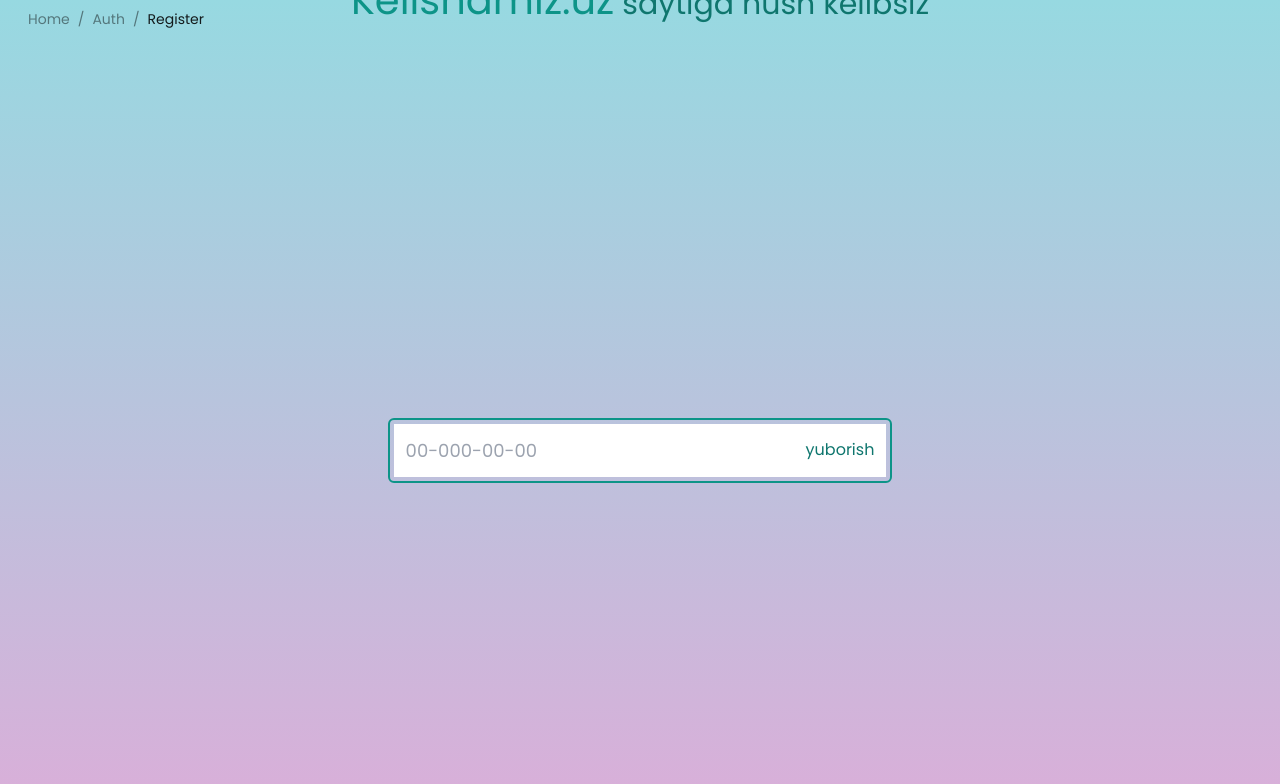
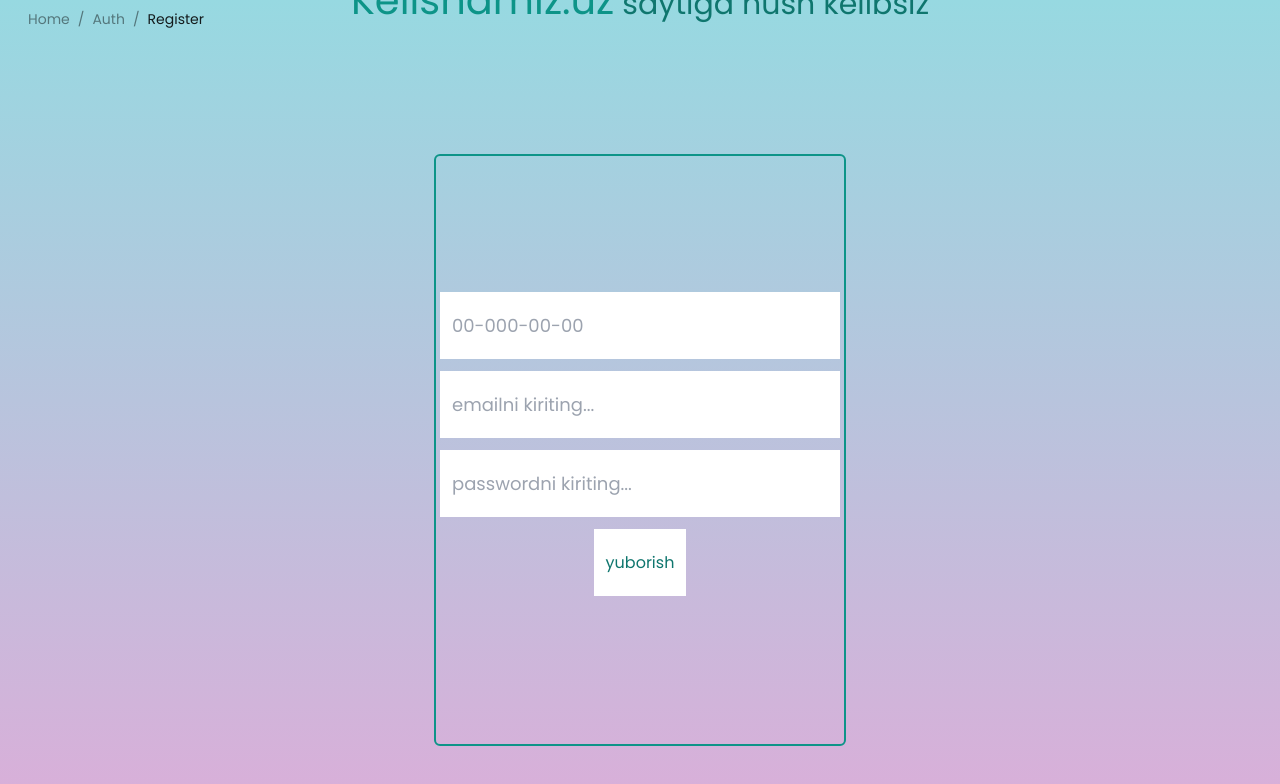
Before and after one commit to baxtiyorWeb/market, a React (Vite) app: page /auth/register in a window 1280 px wide. Shown: the top 784 px of the page. Built offline with nearby package versions, Linux system fonts and the light colour scheme.

Commit message:
kelishamiz updated sign in

```diff
--- a/package.json
+++ b/package.json
@@ -12,6 +12,7 @@
   "dependencies": {
     "@headlessui/react": "^1.7.17",
     "@hookform/resolvers": "^3.3.4",
+    "@tanstack/react-query": "^5.20.5",
     "antd": "^5.12.8",
     "axios": "^1.6.4",
     "json-server": "^1.0.0-alpha.19",
@@ -22,6 +23,7 @@
     "react-icons": "^4.12.0",
     "react-lazy-load-image-component": "^1.6.0",
     "react-number-format": "^5.3.1",
+    "react-query": "^3.39.3",
     "react-responsive-carousel": "^3.2.23",
     "react-router-dom": "^6.21.1",
     "react-select": "^5.8.0",
--- a/src/main.jsx
+++ b/src/main.jsx
@@ -1,13 +1,16 @@
 import React from "react";
 import ReactDOM from "react-dom/client";
+import { QueryClient, QueryClientProvider } from "react-query";
 import { BrowserRouter } from "react-router-dom";
 import App from "./App.jsx";
 import "./index.css";
-
+const queryClient = new QueryClient();
 ReactDOM.createRoot(document.getElementById("root")).render(
   <React.StrictMode>
     <BrowserRouter>
-      <App />
+      <QueryClientProvider client={queryClient}>
+        <App />
+      </QueryClientProvider>
     </BrowserRouter>
   </React.StrictMode>,
 );
--- a/src/pages/AddProduct.jsx
+++ b/src/pages/AddProduct.jsx
@@ -1,4 +1,5 @@
 import { useSearchParams } from "react-router-dom";
+import Accessories from "../product/components/Accessories";
 import Motorcycle from "../product/components/Motorcycle";
 import TrackComponent from "../product/components/TrackComponent";
 import LightCar from "../product/components/lightCar";
@@ -17,6 +18,9 @@ export default function AddProduct() {
         {searchParamValue.get("q") === "Motosikl va mototexnika" && (
           <Motorcycle />
         )}
+        {searchParamValue.get("q") === "Ehtiyot qismlar va aksesurarlar" && (
+          <Accessories />
+        )}
       </div>
     </>
   );
--- /dev/null
+++ b/src/product/components/Accessories.jsx
@@ -0,0 +1,45 @@
+import React from "react";
+import { Span } from "../../ui/Span";
+import { Div } from "../../ui/div/div";
+import Selection from "../../ui/selection/Selection";
+
+export default function Accessories() {
+  const location = [
+    {
+      value: "qumqurg'on",
+      label: "qumqurg'on",
+    },
+    {
+      value: "termiz",
+      label: "termiz",
+    },
+  ];
+  const tech = [
+    {
+      value: "ehtiyot qismlar",
+      label: "ehtiyot qismlar",
+    },
+    {
+      value: "",
+    },
+  ];
+
+  return (
+    <div>
+      <div className="flex items-center justify-between">
+        <Div className={"w-[334px]"}>
+          <Span>Hudud</Span>
+          <Selection option={location} placeholder={"huduni kiriting"} />
+        </Div>
+        <Div className={"w-[334px]"}>
+          <Span>Texnikani tanlang</Span>
+          <Selection option={location} placeholder={"Texnikani tanlang"} />
+        </Div>
+        <Div className={"w-[334px]"}>
+          <Span>Hudud</Span>
+          <Selection option={location} />
+        </Div>
+      </div>
+    </div>
+  );
+}
--- a/src/product/components/TrackComponent.jsx
+++ b/src/product/components/TrackComponent.jsx
@@ -1,15 +1,13 @@
-import React, { useState } from "react";
+import React from "react";
 import CheckBox from "../../ui/CheckBox.jsx";
 import { FileUpload } from "../../ui/FileUpload.jsx";
 import { Span } from "../../ui/Span.jsx";
 import SwitchedMode from "../../ui/SwitchedMode.jsx";
-import Action from "../../ui/actions/Action.jsx";
 import { Div } from "../../ui/div/div.jsx";
 import Input from "../../ui/input/Input.jsx";
 import { TextArea } from "../../ui/input/TextArea.jsx";
 
 const TrackComponent = () => {
-  const [fileList, setFileList] = useState("");
   return (
     <div>
       <div className="flex items-center justify-between">
@@ -21,7 +19,7 @@ const TrackComponent = () => {
             type="text"
             className="focus:border-[1px_solid_rgb(59 130 246)] mt-2 h-[50px] w-[334px] shrink-0 rounded-[5px] border border-[#E2E2E2] bg-[#FAFAFA] p-3 font-poppins text-[16px] outline-none "
             placeholder="markasini kiriting "
-            onChange={(e) => handleInputChange(input.id, e.target.value)}
+            onChange={(e) => setState({ ...state, name: e.target.value })}
           />
         </div>
         <div className="mb-10 w-[334px]">
@@ -32,7 +30,7 @@ const TrackComponent = () => {
             type="text"
             className="mt-2 h-[50px] w-[334px] shrink-0 rounded-[10px] border border-[#E2E2E2] bg-[#FAFAFA] p-3 font-poppins text-[16px] outline-none"
             placeholder="masalan 1 yoki 2"
-            onChange={(e) => handleInputChange(input.id, e.target.value)}
+            onChange={(e) => handleInputChange()}
           />
         </div>
         <div className="mb-10 w-[334px]">
@@ -83,7 +81,18 @@ const TrackComponent = () => {
 
       <div className="flex items-center justify-start">
         <Div className={"mb-10 mt-[104px]"}>
-          <Action />
+          <button
+            class="border-input hover:bg-accent hover:text-accent-foreground mr-10 inline-flex h-11 items-center justify-center rounded-md border bg-white px-8 text-sm font-medium ring-offset-white transition-colors focus-visible:outline-none"
+            type="button"
+          >
+            Bekor qilish
+          </button>
+          <button
+            class="ring-offset-background inline-flex h-11 items-center justify-center rounded-md bg-[#1d828e] px-8 text-[15px] font-medium text-white transition-colors duration-200 ease-in-out hover:bg-emerald-600 focus-visible:outline-none disabled:pointer-events-none disabled:opacity-50"
+            type="submit"
+          >
+            E’lonni yuklash
+          </button>
         </Div>
       </div>
     </div>
--- a/src/ui/input/InputNumberDetector.jsx
+++ b/src/ui/input/InputNumberDetector.jsx
@@ -1,23 +1,91 @@
-import { PatternFormat } from 'react-number-format'
+import { message } from "antd";
+import axios from "axios";
+import { useState } from "react";
+import { PatternFormat } from "react-number-format";
+import { useMutation } from "react-query";
 export default function InputNumberDetector() {
+  const [state, setState] = useState({
+    username: "",
+    password: "",
+  });
 
-  const onSubmit = (e) => {
-    e.preventDefault()
-  }
+  const { mutate } = useMutation({
+    mutationFn: (states) => {
+      return axios.post(
+        "http://95.130.227.131:8080/api/v1/authority/sign-in",
+        {
+          ...states,
+        },
+        {
+          headers: {
+            "Access-Control-Allow-Origin": "*",
+            "Content-Type": "application/json",
+            "access-control-allow-origin": "*",
+          },
+        },
+      );
+    },
+    onSuccess: (e) => {
+      message.success("succes data post");
+      console.log(e.data);
+    },
+    onError: (e) => {
+      console.log("xatolik", e);
+    },
+  });
+
+  const obj = {
+    username: state.username,
+    password: state.password,
+  };
+  const handleSubmit = (e) => {
+    e.preventDefault();
+    mutate(obj);
+  };
 
   return (
-    <div className='w-full h-full flex justify-center items-center flex-col'>
+    <div className="flex h-full w-full flex-col items-center justify-center">
       <div>
-        <h1 className='text-[30px] relative bottom-[80px] text text-teal-700'><span className='text text-teal-600 text-[40px]'>Kelishamiz.uz</span> saytiga hush kelibsiz </h1>
+        <h1 className="text relative bottom-[80px] text-[30px] text-teal-700">
+          <span className="text text-[40px] text-teal-600">Kelishamiz.uz</span>{" "}
+          saytiga hush kelibsiz{" "}
+        </h1>
       </div>
-      <div className="input-container">
+      <div className="input-container"></div>
+      <div className="flex h-[600px] w-[550px]  items-center justify-center rounded-md p-1">
+        <form
+          onSubmit={handleSubmit}
+          className="flex h-[100%] w-auto flex-col items-center justify-center rounded-md border-2 border-teal-600 p-1"
+        >
+          <PatternFormat
+            type="tel"
+            placeholder="00-000-00-00"
+            className="mb-3 h-[67px]  w-[400px] rounded-none border-none p-3  text-[18px] outline-none"
+            valueIsNumericString
+            format="+998 ## ### ## ##"
+            mask="-"
+          />
+          <input
+            type="text"
+            placeholder="emailni kiriting..."
+            className="mb-3 h-[67px]  w-[400px] rounded-none border-none p-3  text-[18px] outline-none"
+            onChange={(e) => setState({ ...state, username: e.target.value })}
+            value={state.username}
+          />
+          <input
+            type="password"
+            placeholder="passwordni kiriting..."
+            className="mb-3 h-[67px]  w-[400px] rounded-none border-none p-3  text-[18px] outline-none"
+            onChange={(e) => setState({ ...state, password: e.target.value })}
+            value={state.password}
+          />
+          <button className="relative mb-3 h-[67px] bg-[#fff]  p-3 text-teal-700 outline-none">
+            {" "}
+            <hr className="absolute " />
+            yuborish
+          </button>
+        </form>
       </div>
-      <form onSubmit={onSubmit} className='w-[550px] h-[600px] rounded-md  flex justify-center items-center p-1'>
-      <div className='w-auto p-1 h-[65px] flex justify-center items-center border-2 rounded-md border-teal-600'>
-      <PatternFormat  type='tel' placeholder="00-000-00-00" className='w-[400px]  h-full outline-none rounded-none border-none  p-3 text-[18px]'  valueIsNumericString format="+998 ## ### ## ##" mask="-"/>
-      <button className='h-full p-3 outline-none  bg-[#fff] text-teal-700 relative'> <hr className='absolute ' />yuborish</button>
     </div>
-    </form>
-    </div>
-  )
+  );
 }
--- /dev/null
+++ b/src/ui/selection/Selection.jsx
@@ -0,0 +1,20 @@
+import { Select } from "antd";
+import React from "react";
+import { twMerge } from "tailwind-merge";
+
+function Selection({ type, className, placeholder, option, onChange }) {
+  return (
+    <Select
+      type={type}
+      className={twMerge(
+        "mt-2 h-[50px] w-[334px] shrink-0 rounded-[10px] border-[#E2E2E2]  bg-[#FAFAFA]   font-poppins text-[16px] outline-none",
+        className,
+      )}
+      placeholder={placeholder}
+      options={[...option]}
+      onChange={onChange}
+    />
+  );
+}
+
+export default Selection;
```
Also changed, not shown: src/App.jsx (+13 -26 lines), src/pages/Details.jsx (+11 -11 lines), 1 other file (tests, documents, lock files or other folders).
